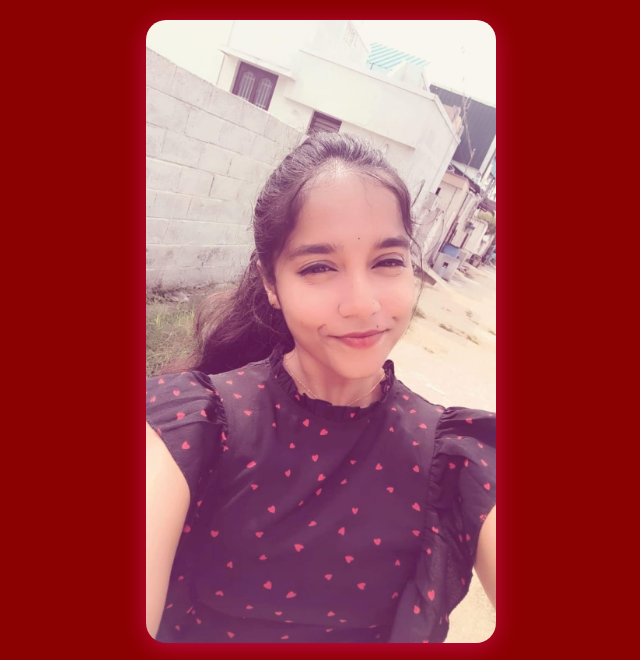
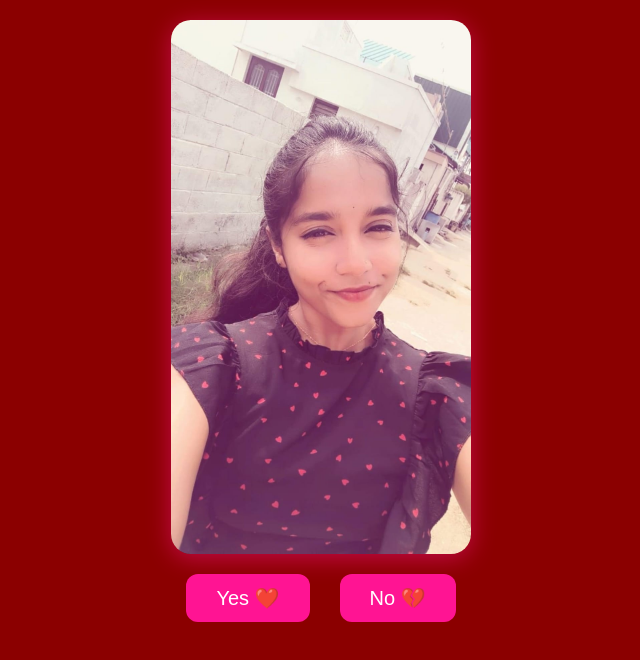
Before and after one commit to m987200-collab/Valentine, a plain HTML site: page index.html in a window 1280 px wide. Shown: the part 79-739 px from the top of the page, without its empty margins (319-959 px from the left). Drawn offline with Linux system fonts and the light colour scheme.

Commit message:
Update index.html

```diff
--- a/index.html
+++ b/index.html
@@ -24,8 +24,8 @@
             text-align: center;
         }
         #valImage {
-            width: 70%;
-            max-width: 350px;
+            width: 60%;
+            max-width: 300px; /* smaller image so buttons fit */
             border-radius: 20px;
             margin: 20px 0;
             box-shadow: 0 4px 25px rgba(255, 20, 147, 0.5);
@@ -33,8 +33,8 @@
         #buttonsContainer {
             display: flex;
             justify-content: center;
-            gap: 40px;
-            margin-bottom: 40px;
+            gap: 30px;
+            margin-bottom: 50px; /* ensure above taskbar */
             flex-wrap: wrap;
         }
         button {
@@ -47,6 +47,7 @@
             color: white;
             transition: transform 0.2s, box-shadow 0.2s;
             position: relative;
+            z-index: 10;
         }
         button:hover, button:active {
             transform: scale(1.15);
@@ -82,7 +83,7 @@
         const valImage = document.getElementById('valImage');
         let autoTimeoutFired = false;
 
-        // Hearts around image
+        // Hearts animation around image
         function createHeart() {
             const heart = document.createElement('div');
             heart.className = 'heart';
@@ -104,7 +105,7 @@
             }, 20);
         }
 
-        // Sparkles / love poppers
+        // Sparkles / love poppers on main page
         function createSparkle() {
             const sparkle = document.createElement('div');
             sparkle.style.position = 'absolute';
@@ -116,9 +117,10 @@
             setTimeout(()=>sparkle.remove(), 2000);
         }
 
-        // Open new message page with hearts
+        // Open new tab with message and hearts
         function openMessage(msg){
             const newWindow = window.open('', '_blank');
+            if(newWindow) {
                 newWindow.document.write(`
                     <html>
                     <head>
@@ -168,8 +170,9 @@
                 `);
                 newWindow.document.close();
             }
+        }
 
-        // Yes click
+        // Yes button
         yesBtn.addEventListener('click', ()=>{
             for(let i=0;i<30;i++) setTimeout(createHeart,i*80);
             for(let i=0;i<40;i++) setTimeout(createSparkle,i*100);
@@ -191,7 +194,7 @@
             openMessage("Not even an option... Thank you for being my Valentine 🙈😘");
         });
 
-        // Auto after 15 sec
+        // Auto message after 12 sec
         setTimeout(()=>{
             if(!autoTimeoutFired){
                 autoTimeoutFired = true;
@@ -199,7 +202,7 @@
                 for(let i=0;i<40;i++) setTimeout(createSparkle,i*100);
                 openMessage("Thank you so much for being my Valentine, I Love you so much");
             }
-        },15000);
+        },12000);
 
     </script>
 </body>
```
Lines whose indentation alone changed are shown as unchanged.
